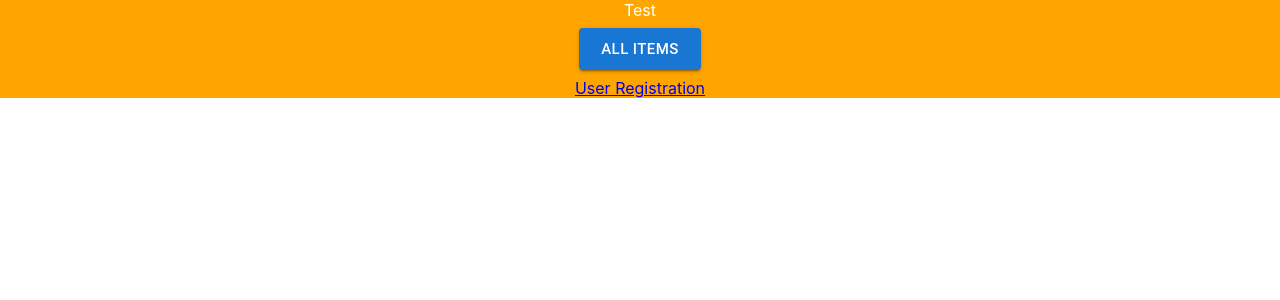
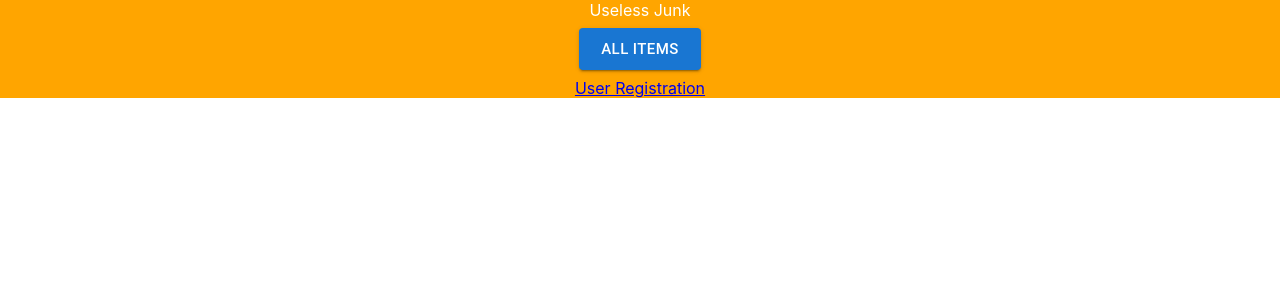
Before and after one commit to CamCode9/fe-marketplace, a React (Create React App) app: page / in a window 1280 px wide. Shown: the top 300 px of the page. Built offline with nearby package versions, Linux system fonts and the light colour scheme.

Commit message:
end of day

```diff
--- a/package.json
+++ b/package.json
@@ -19,7 +19,8 @@
     "start": "react-scripts start",
     "build": "react-scripts build",
     "test": "react-scripts test",
-    "eject": "react-scripts eject"
+    "eject": "react-scripts eject",
+    "seed-dev": "knex seed:run"
   },
   "eslintConfig": {
     "extends": [
--- a/src/App.js
+++ b/src/App.js
@@ -12,7 +12,7 @@ function App() {
 
   return (
     <div className="App">
-      <header className="App-header">Test</header>
+      <header className="App-header">Useless Junk</header>
 
       <Nav />
       <Routes>
--- a/src/components/AllItems.jsx
+++ b/src/components/AllItems.jsx
@@ -16,9 +16,7 @@ const Items = () => {
           <p>Description: {item.description}</p>
           <img
             className="ImagePhotos"
-            src={
-              "https://cdn.images.express.co.uk/img/dynamic/20/750x445/1147250.jpg"
-            }
+            src={item.img_url}
             alt={` of ${item.item_name}`}
           />
           <p>Price: £{item.price}</p>
--- a/src/components/ItemByCat.jsx
+++ b/src/components/ItemByCat.jsx
@@ -25,9 +25,7 @@ export default function ItemByCat() {
             <p>Description: {item.description}</p>
             <img
               className="ImagePhotos"
-              src={
-                "https://cdn.images.express.co.uk/img/dynamic/20/750x445/1147250.jpg"
-              }
+              src={item.img_url}
               alt={` of ${item.item_name}`}
             />
             <p>Price: £{item.price}</p>
```
